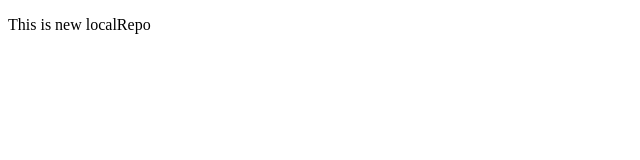
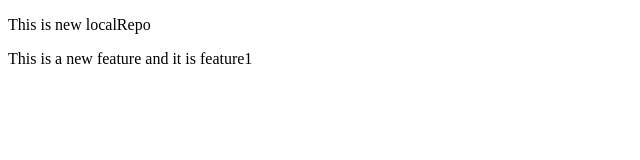
Before and after one commit to GundampaduSamaira/localRepo, a plain HTML site: page index.html in a window 1280 px wide. Shown: the whole page, without its empty margins (0-640 px from the left). Drawn offline with Linux system fonts and the light colour scheme.

Commit message:
Add New Feature

```diff
--- a/index.html
+++ b/index.html
@@ -7,5 +7,6 @@
 </head>
 <body>
    <p>This is new localRepo</p>
+   <p>This is a new feature and it is feature1</p>
 </body>
 </html>
```
